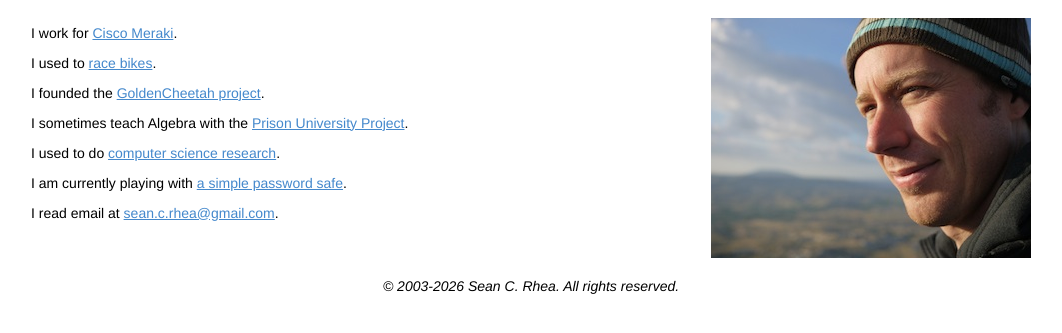
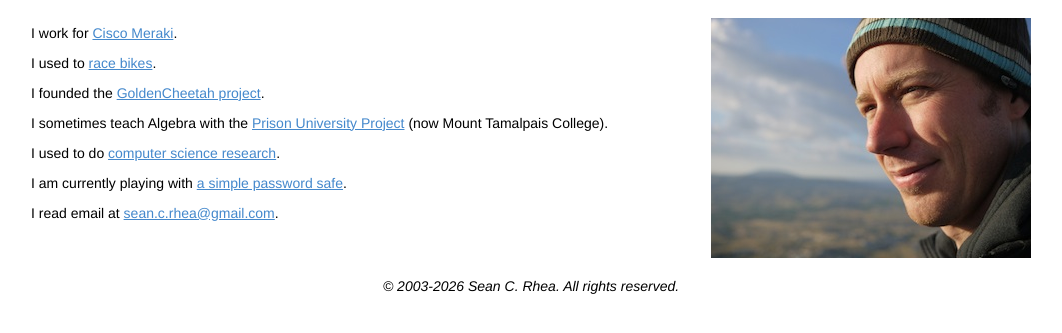
Before and after one commit to srhea/srhea.github.io, a plain HTML site: page index.html in a window 1280 px wide. Shown: the part 89-422 px from the top of the page, without its empty margins (109-1171 px from the left). Drawn offline with Linux system fonts and the light colour scheme.

Commit message:
Note Prison University Project is now Mount Tamalpais College
Co-authored-by: Claude <noreply@anthropic.com>

```diff
--- a/index.html
+++ b/index.html
@@ -13,7 +13,7 @@
       <li>I work for <a href="http://meraki.cisco.com">Cisco Meraki</a>.
       <li>I used to <a href="cycling/index.html">race bikes</a>.
       <li>I founded the <a href="http://goldencheetah.org">GoldenCheetah project</a>.
-      <li>I sometimes teach Algebra with the <a href="https://www.mttamcollege.edu/">Prison University Project</a>.
+      <li>I sometimes teach Algebra with the <a href="https://www.mttamcollege.edu/">Prison University Project</a> (now Mount Tamalpais College).
       <li>I used to do <a href="papers/index.html">computer science research</a>.
       <li>I am currently playing with <a href="http://github.com/srhea/passwords">a simple password safe</a>.
       <li>I read email at <a href="mailto:sean.c.rhea@gmail.com">sean.c.rhea@gmail.com</a>.
```
